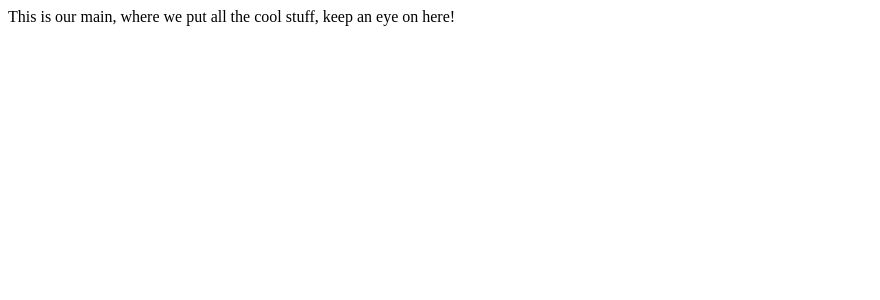
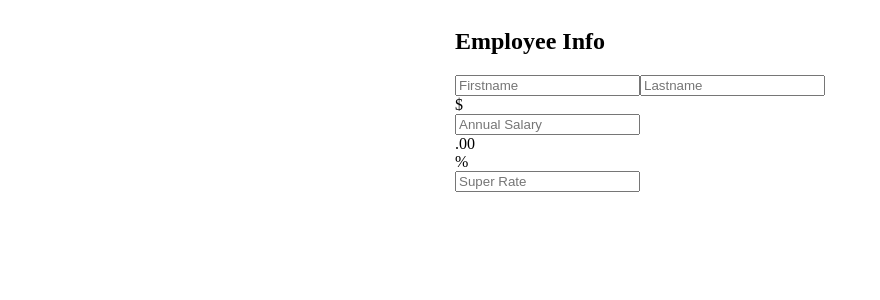
Before and after one commit to amtrav42/myob, a React app: page / in a window 1280 px wide. Shown: the top 300 px of the page, without its empty margins (0-880 px from the left). Built offline with nearby package versions, Linux system fonts and the light colour scheme; a web font is replaced by a local one.

Commit message:
created basic form in html

```diff
--- a/src/components/Main/index.jsx
+++ b/src/components/Main/index.jsx
@@ -1,10 +1,34 @@
 import React, { Component } from "react";
+import "./styles.scss";
 
 class Main extends Component {
   render(){
     return (
       <main>
-        This is our main, where we put all the cool stuff, keep an eye on here!
+        <div className="mainWrapper">
+          <div className="formWrapper">
+            <h2>Employee Info</h2>
+            <form>
+              <div className="formBoxes">
+                <div className="nameBoxes">
+                  <input type="text" name="firstName" placeholder="Firstname"/>
+                  <input type="text" name="lastName" placeholder="Lastname"/>
+                </div>
+                <div className="paymentBoxes">
+                  <div className="annualSalaryBox">
+                    <div className="dollarSign">$</div>
+                    <input type="text" name="annualSalary" placeholder="Annual Salary"/>
+                    <div className="zeros"> .00</div>
+                  </div>
+                  <div className="superRateBox">
+                    <div className="percentSign">%</div>
+                    <input type="text" name="superRate" placeholder="Super Rate"/>
+                  </div>
+                </div>
+              </div>
+            </form>
+          </div>
+        </div>
       </main>
     );
   }
--- /dev/null
+++ b/src/components/Main/styles.scss
@@ -0,0 +1,4 @@
+.mainWrapper{
+  display: flex;
+  justify-content: center;
+}
```
